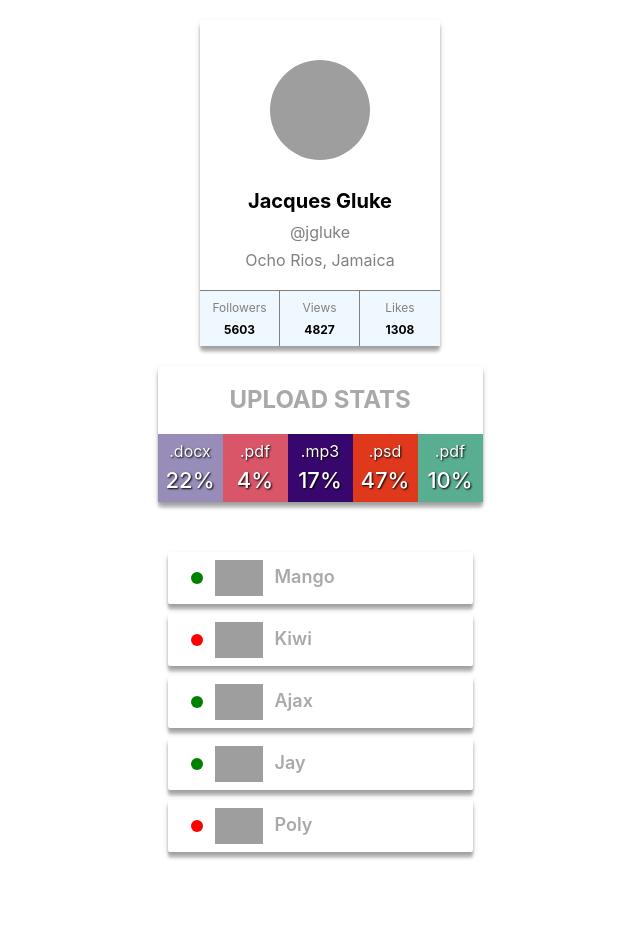
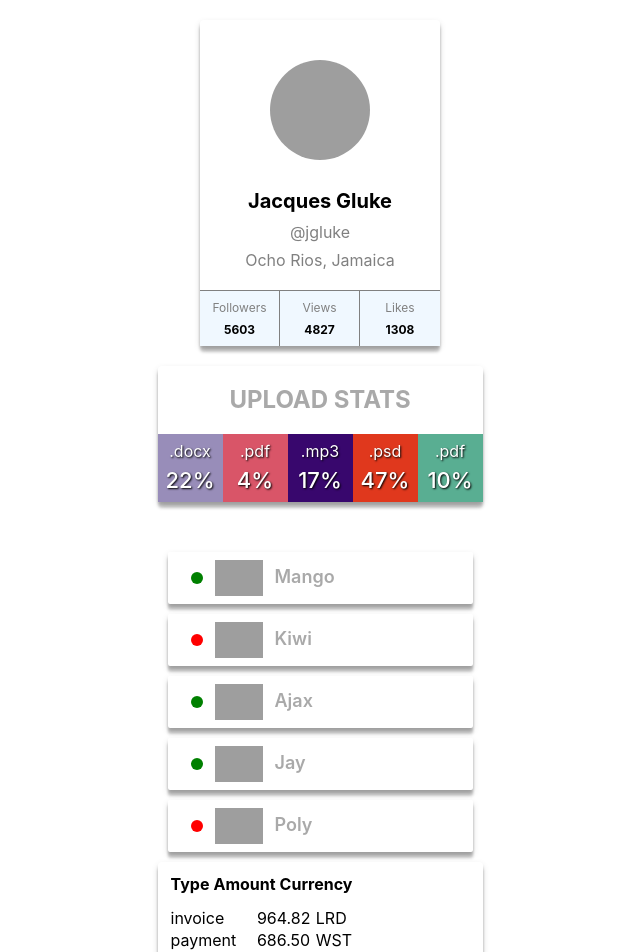
Before and after one commit to RafalGalecki/goit-react-hw-01-components, a React (Create React App) app: page / in a window 1280 px wide. Shown: the top 952 px of the page, without its empty margins (320-960 px from the left). Before the commit the page ends 862 px from the top, so only its background shows below. Built offline with nearby package versions, Linux system fonts and the light colour scheme; grey boxes are pictures that could not be loaded; the HTML template or start-up script is replaced by a standard one.

Commit message:
TransactionHistory

```diff
--- a/src/App.jsx
+++ b/src/App.jsx
@@ -1,9 +1,12 @@
 import user from './data/user.json';
 import data from './data/data.json';
 import friends from './data/friends.json';
+import transactions from './data/transactions.json';
 import Profile from './components/Profile/Profile';
 import Statistics from './components/Statistics/Statistics';
 import FriendList from './components/FriendList/FriendList';
+import TransactionHistory from 'components/TransactionHistory/TransactionHistory';
+
 
 function App() {
   return (
@@ -11,6 +14,7 @@
       <Profile {...user} />
       <Statistics label="Upload Stats" stats={data} />
       <FriendList friends={friends} />
+      <TransactionHistory transactions={transactions} />
     </>
   );
 }
--- /dev/null
+++ b/src/components/TransactionHistory/TransactionHistory.jsx
@@ -0,0 +1,41 @@
+import css from './TransactionHistory.module.css';
+import PropTypes from 'prop-types';
+
+const TransactionHistory = ({ transactions = [] }) => {
+  return transactions.length > 0 ? (
+    <table className={css.transactionHistory}>
+      <thead>
+        <tr>
+          <th>Type</th>
+          <th>Amount</th>
+          <th>Currency</th>
+        </tr>
+      </thead>
+
+      <tbody>
+        {transactions.map(transaction => (
+          <tr key={transaction.id}>
+            <td>{transaction.type}</td>
+            <td>{transaction.amount}</td>
+            <td>{transaction.currency}</td>
+          </tr>
+        ))}
+      </tbody>
+    </table>
+  ) : (
+    <p className={css.paragraph}>No data</p>
+  );
+};
+
+TransactionHistory.propTypes = {
+  transactions: PropTypes.arrayOf(
+    PropTypes.shape({
+      id: PropTypes.string.isRequired,
+      type: PropTypes.string.isRequired,
+      amount: PropTypes.string.isRequired,
+      currency: PropTypes.string.isRequired,
+    })
+  ).isRequired,
+};
+
+export default TransactionHistory;
--- /dev/null
+++ b/src/components/TransactionHistory/TransactionHistory.module.css
@@ -0,0 +1,10 @@
+.transactionHistory {
+  display: flex;
+  flex-direction: column;
+  min-width: 240px;
+  gap: 10px;
+  padding: 10px;
+  box-shadow: 0px 3px 7px rgba(0, 0, 0, 0.12), 0px 3px 3px rgba(0, 0, 0, 0.14),
+    0px 6px 3px rgba(0, 0, 0, 0.2);
+  border-radius: 4px;
+}
--- /dev/null
+++ b/src/data/transactions.json
@@ -0,0 +1,122 @@
+[
+  {
+    "id": "1e0700a2-5183-4291-85cc-2065a036a683",
+    "type": "invoice",
+    "amount": "964.82",
+    "currency": "LRD"
+  },
+  {
+    "id": "a30f821b-4d25-4ff0-abdd-e340b3f0dd2b",
+    "type": "payment",
+    "amount": "686.50",
+    "currency": "WST"
+  },
+  {
+    "id": "44dca67a-8e5a-4798-bf8e-b15efd4e1abd",
+    "type": "invoice",
+    "amount": "828.62",
+    "currency": "UGX"
+  },
+  {
+    "id": "ea8ed3dc-2b68-4a53-905a-53ecb0adef33",
+    "type": "withdrawal",
+    "amount": "527.80",
+    "currency": "ALL"
+  },
+  {
+    "id": "ea76146a-0b00-4b80-bc02-a8c822176712",
+    "type": "withdrawal",
+    "amount": "371.43",
+    "currency": "MUR"
+  },
+  {
+    "id": "63ca02f9-d637-46b5-9237-f3b24425e029",
+    "type": "payment",
+    "amount": "862.44",
+    "currency": "AUD"
+  },
+  {
+    "id": "ed0263e8-59a5-4bf1-87e0-2bb88e53dc34",
+    "type": "withdrawal",
+    "amount": "907.00",
+    "currency": "GEL"
+  },
+  {
+    "id": "6013bad0-750c-4691-8bc2-d8f2b43969c4",
+    "type": "withdrawal",
+    "amount": "352.52",
+    "currency": "UGX"
+  },
+  {
+    "id": "252c7be4-8b06-4fa7-8d42-61fb835b70d5",
+    "type": "payment",
+    "amount": "388.98",
+    "currency": "TOP"
+  },
+  {
+    "id": "4eaab41b-b967-40ac-82ed-85fc66f646f1",
+    "type": "deposit",
+    "amount": "103.10",
+    "currency": "BWP"
+  },
+  {
+    "id": "9648a350-8469-42d5-8bf3-18090de5fe67",
+    "type": "withdrawal",
+    "amount": "322.32",
+    "currency": "MRO"
+  },
+  {
+    "id": "9c5c25fb-1a95-4b2f-8d1f-4c4426d677cc",
+    "type": "invoice",
+    "amount": "14.79",
+    "currency": "PYG"
+  },
+  {
+    "id": "43ef232c-80e9-4d6f-b48a-b22405620de3",
+    "type": "payment",
+    "amount": "904.86",
+    "currency": "CHF"
+  },
+  {
+    "id": "5161682e-e620-4019-ab0a-24ceb10fbd20",
+    "type": "withdrawal",
+    "amount": "307.08",
+    "currency": "NOK"
+  },
+  {
+    "id": "7b119d71-42e6-4c42-a141-6818b07bb9ff",
+    "type": "invoice",
+    "amount": "275.07",
+    "currency": "AWG"
+  },
+  {
+    "id": "a4f65722-65c4-4c28-b1f4-b8ed988bb205",
+    "type": "deposit",
+    "amount": "213.10",
+    "currency": "STD"
+  },
+  {
+    "id": "c6e5784b-0ca3-48d6-86e5-b5128af5a523",
+    "type": "invoice",
+    "amount": "116.11",
+    "currency": "CUP CUC"
+  },
+  {
+    "id": "c9ebed6a-3a02-4b49-ac0d-0534b51f2bfd",
+    "type": "invoice",
+    "amount": "878.67",
+    "currency": "HKD"
+  },
+  {
+    "id": "a4a98b0e-b22c-438b-9f83-de2df52110c8",
+    "type": "invoice",
+    "amount": "725.03",
+    "currency": "UYU UYI"
+  },
+  {
+    "id": "b39bfa7a-0166-4c47-94d6-87d20590f746",
+    "type": "payment",
+    "amount": "405.45",
+    "currency": "MDL"
+  }
+]
```
